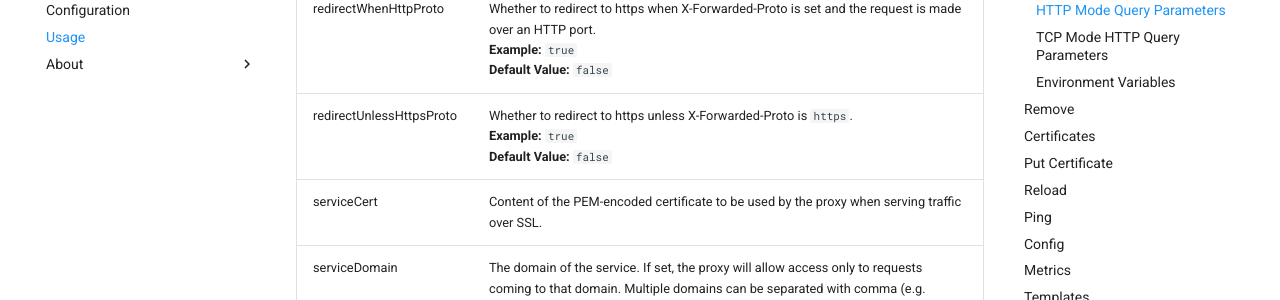
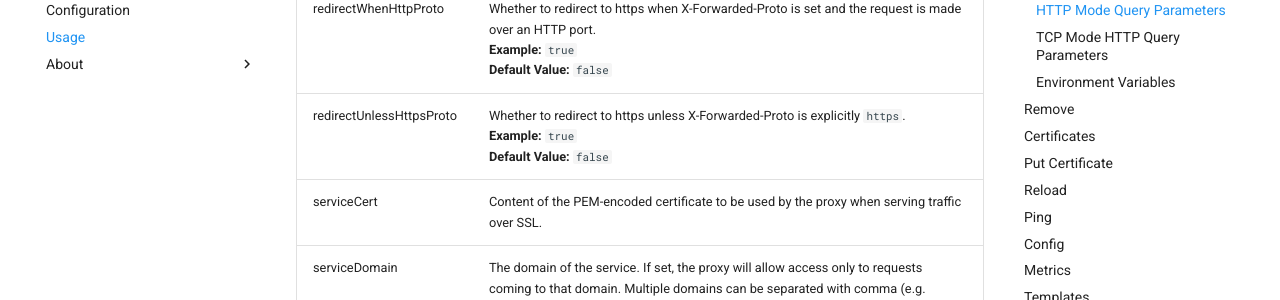
Before and after one commit to docker-flow/docker-flow-proxy, an MkDocs documentation site: the page built from docs/usage.md, in a window 1280 px wide and 900 px high, scrolled down 5919 px. Shown: the part 152-452 px from the top of the window. Built offline with MkDocs 1.6.1 and Material for MkDocs 9.7.7, drawn with Linux system fonts in a browser that asks for light colours; comment, search, counter and statistics services are not loaded; old or Windows-style settings are respelled for this version of MkDocs.

Commit message:
Clarify usage

```diff
--- a/docs/usage.md
+++ b/docs/usage.md
@@ -61,7 +61,7 @@ The following query parameters can be used only when `reqMode` is set to `http`
 |redirectFromDomain|If a request is sent to one of the domains in this list, it will be redirected to one of the values of the `serviceDomain`. Multiple domains can be separated with comma (e.g. `acme.com,something.acme.com`). The parameter can be prefixed with an index thus allowing definition of multiple destinations for a single service.<br>**Example:** `acme.com,something.acme.com`|
 |proxyInstanceName|When `FILTER_PROXY_INSTANCE_NAME` is set to `true`, only services with proxyInstanceName equal to `PROXY_INSTANCE_NAME` will be configured by this proxy.<br>**Example:** `docker-flow`|
 |redirectWhenHttpProto|Whether to redirect to https when X-Forwarded-Proto is set and the request is made over an HTTP port.<br>**Example:** `true`<br>**Default Value:** `false`|
-|redirectUnlessHttpsProto|Whether to redirect to https unless X-Forwarded-Proto is `https`.<br>**Example:** `true`<br>**Default Value:** `false`|
+|redirectUnlessHttpsProto|Whether to redirect to https unless X-Forwarded-Proto is explicitly `https`.<br>**Example:** `true`<br>**Default Value:** `false`|
 |serviceCert  |Content of the PEM-encoded certificate to be used by the proxy when serving traffic over SSL.|
 |serviceDomain  |The domain of the service. If set, the proxy will allow access only to requests coming to that domain. Multiple domains can be separated with comma (e.g. `acme.com,something.else.com`). The parameter can be prefixed with an index thus allowing definition of multiple destinations for a single service (e.g. `serviceDomain.1`, `serviceDomain.2`, and so on).  Asterisk sign can be placed to beginning of value and in this case **serviceDomainAlgo** parameter will be **replaced** to `hdr_end(host)`. This parameter is **mandatory** if `servicePath` is not specified.<br>**Example:** `ecme.com`|
 |serviceDomainAlgo|Algorithm that should be applied to domain ACLs. Any ACL works only with one flag: `-i : ignore case during matching of all subsequent patterns`. If not set, the value of the environment variable `SERVICE_DOMAIN_ALGO` will be used instead. If defaults to `hdr_beg(host)`<br>**Examples:**<br>`hdr(host)`: matches only if domain is the same as `serviceDomain`<br>`hdr_dom(host)`: matches the specified `serviceDomain` and any subdomain (a string either isolated or delimited by dots). **Example:** if `hdr_dom(host)` contains `www.ecme.com` and `serviceDomain` equals `ecme.com` the rule will be passed.<br>`req.ssl_sni`: matches Server Name TLS extension|
```
